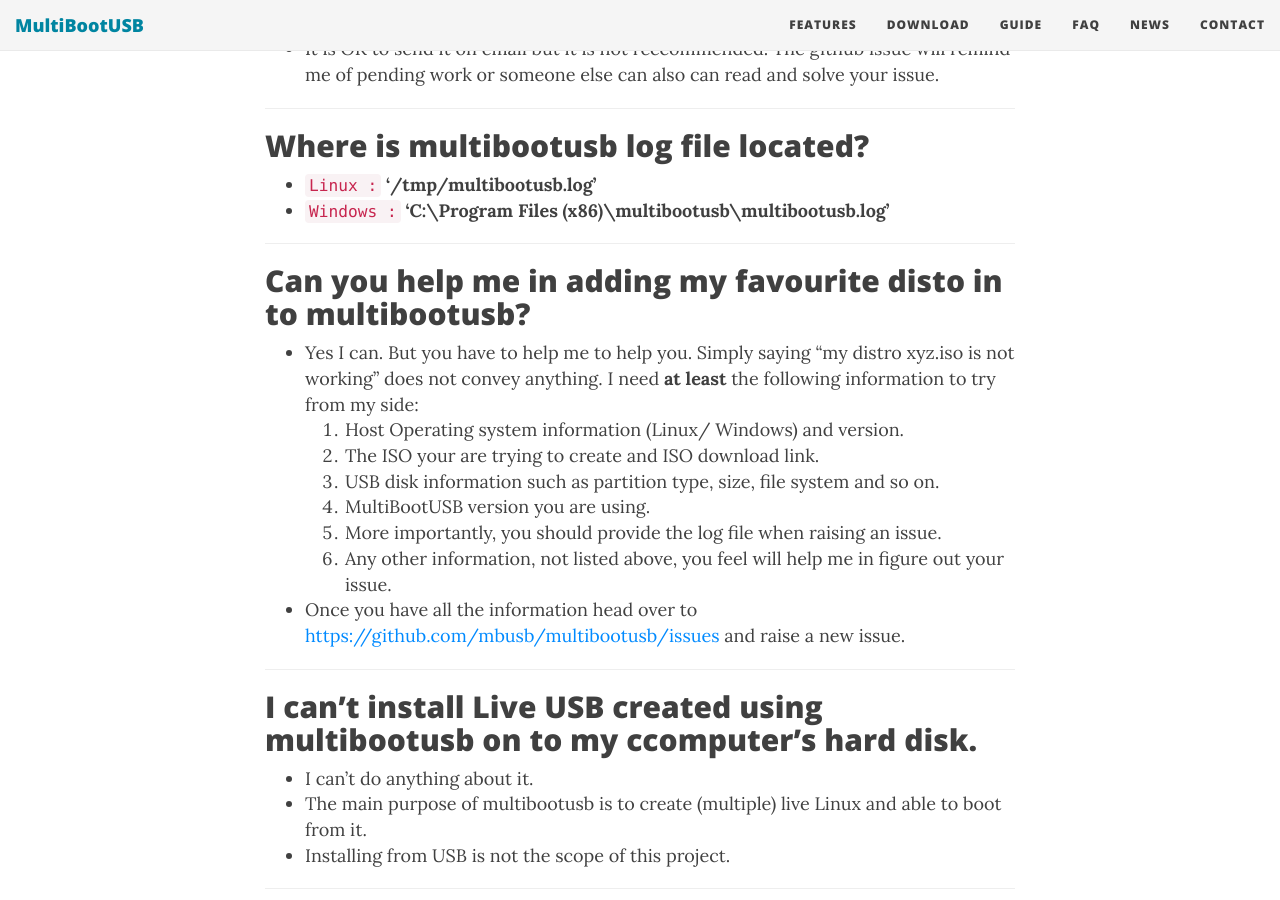
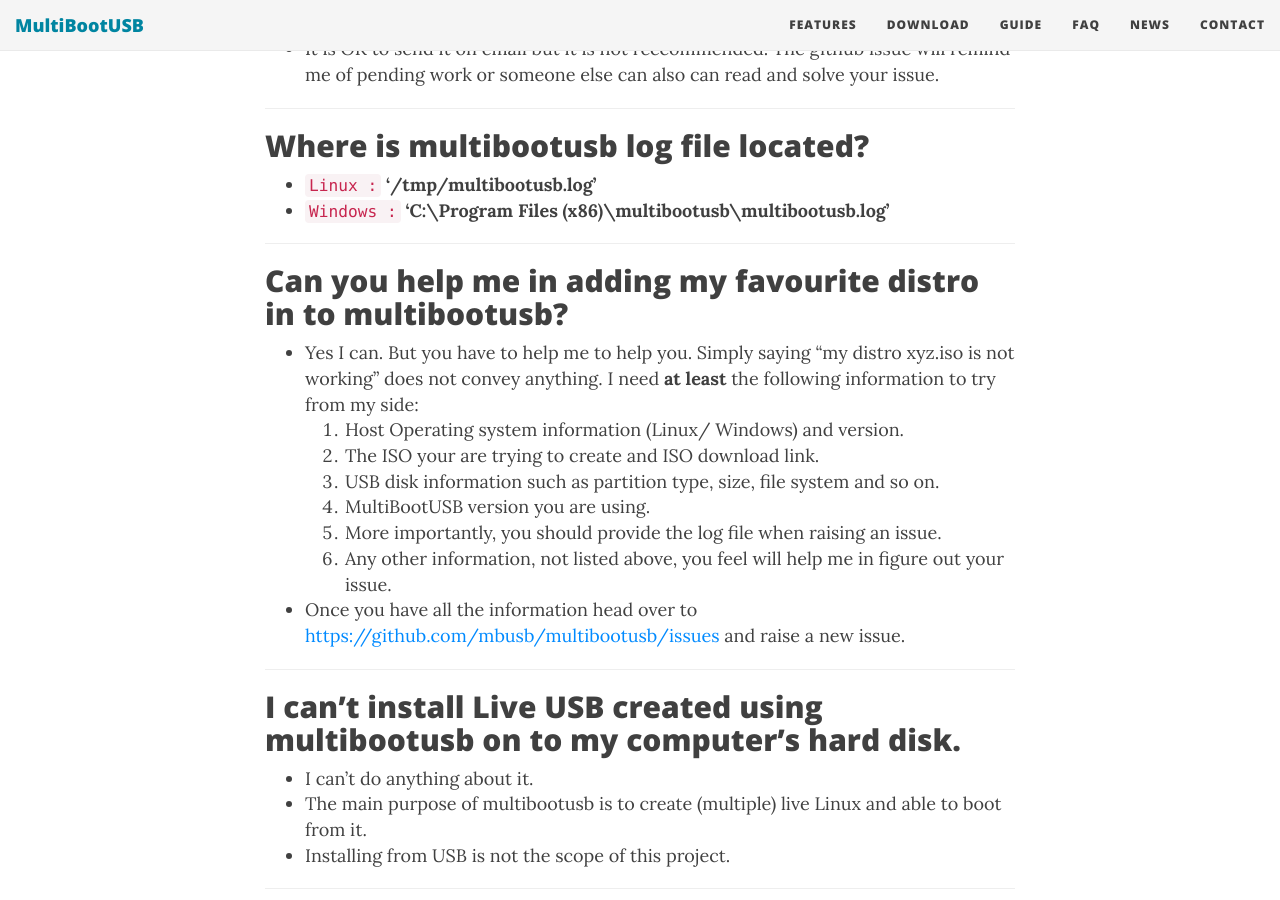
Before and after one commit to mbusb/mbusb.github.io, a Jekyll site: the page built from page_faq.md, in a window 1280 px wide and 900 px high, scrolled down 985 px. Built offline with Jekyll 4.4.1, drawn with Linux system fonts in a browser that asks for light colours; nearby versions of some CDN libraries.

Commit message:
More grammar improvements that I missed

```diff
--- a/page_faq.md
+++ b/page_faq.md
@@ -42,7 +42,7 @@
 
 ---
 
-## Can you help me in adding my favourite disto in to multibootusb?
+## Can you help me in adding my favourite distro in to multibootusb?
 
  * Yes I can. But you have to help me to help you. Simply saying "my distro xyz.iso is not working" does not convey anything.
  I need **at least** the following information to try from my side:
@@ -57,7 +57,7 @@
 
 ---
 
-## I can't install Live USB created using multibootusb on to my ccomputer's hard disk.
+## I can't install Live USB created using multibootusb on to my computer's hard disk.
 
  * I can't do anything about it.
  * The main purpose of multibootusb is to create (multiple) live Linux and able to boot from it.
```
